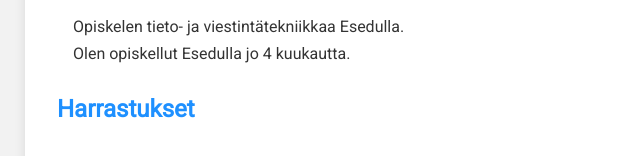
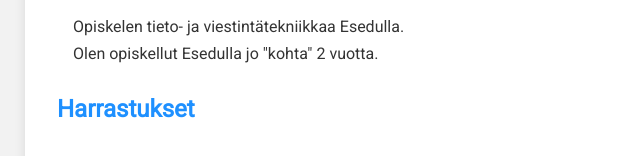
Before and after one commit to H4kErMaN/harraste-sivut, a plain HTML site: page index.html in a window 1280 px wide. Shown: the part 633-789 px from the top of the page, 133-773 px from the left. Drawn offline with Linux system fonts and the light colour scheme.

Commit message:
Update index.html

```diff
--- a/index.html
+++ b/index.html
@@ -94,7 +94,7 @@
     <section>
       <h2>Opiskelu</h2>
       <dd>Opiskelen tieto- ja viestintätekniikkaa Esedulla.</dd>
-      <dd>Olen opiskellut Esedulla jo 4 kuukautta.</dd>
+      <dd>Olen opiskellut Esedulla jo "kohta" 2 vuotta.</dd>
     </section>
 
     <section>
```
